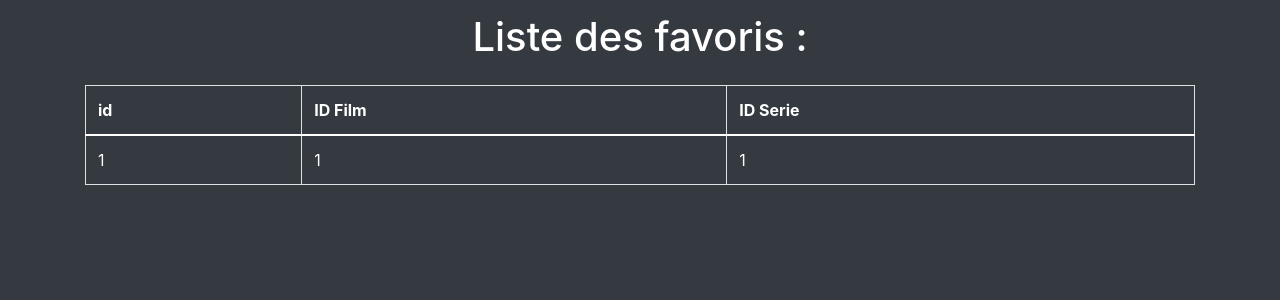
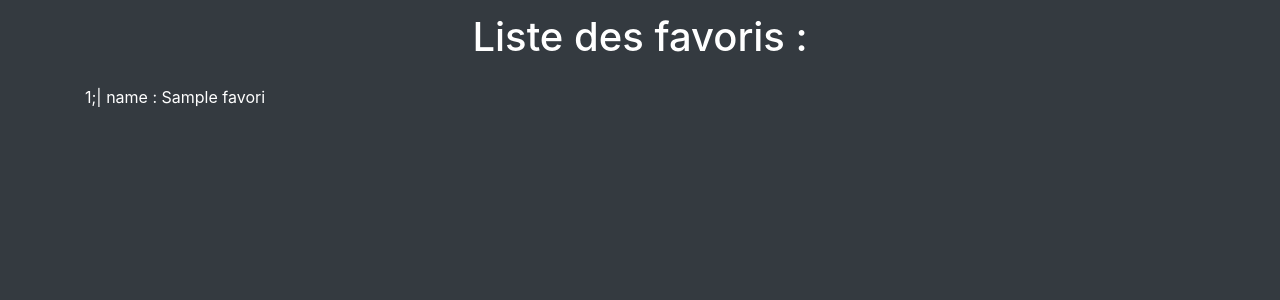
Before and after one commit to KaazDW/A3S5-Symfony-movieApi, a Symfony app: template templates/favoris.html.twig in a window 1280 px wide. Shown: the part 81-381 px from the top of the page. Run offline with Twig, Linux system fonts and the light colour scheme; the template is opened without the code that fills it: most values are stand-ins (such as "Sample title", 1, 10 or a date in 2020); some libraries are stand-ins or nearby versions.

Commit message:
[fix] doctrine fav name add

```diff
--- a/src/Controller/MovieController.php
+++ b/src/Controller/MovieController.php
@@ -34,7 +34,7 @@ class MovieController extends AbstractController
             'GET',
             '/3/movie/popular?language=fr-FR&page=1'
         );
-0
+
         if ($request->query->has('q')) {
             $query = $request->query->get('q');
             $movies = $this->searchMovies($query);
--- a/src/Entity/Favorite.php
+++ b/src/Entity/Favorite.php
@@ -17,7 +17,7 @@ class Favorite
     private ?int $idMovie = null;
 
     #[ORM\Column(nullable: true)]
-    private ?int $name = null;
+    private ?string $name = null;
 
     #[ORM\Column(nullable: true)]
     private ?int $idSerie = null;
@@ -38,12 +38,12 @@ class Favorite
         return $this;
     }
 
-    public function getName(): ?int
+    public function getName(): ?string
     {
         return $this->name;
     }
 
-    public function setName(?int $name): static
+    public function setName(?string $name): static
     {
         $this->name = $name;
         return $this;
--- a/templates/favoris.html.twig
+++ b/templates/favoris.html.twig
@@ -3,22 +3,17 @@
 {% block body %}
     <h1 class="text-white text-center mt-4 mb-4">Liste des favoris :</h1>
     <div class="container">
-        <table class="table table-bordered text-white">
-            <thead>
-            <tr>
-                <th>id</th>
-                <th>ID Film</th>
-                <th>ID Serie</th>
-            </tr>
-            </thead>
-            {% for favori in favoris %}
-                <tr>
-                    <td>{{ favori.id }}</td>
-                    <td>{{ favori.idMovie }} </td>
-                    <td>{{ favori.idSerie }} </td>
-                </tr>
-            {% endfor %}
-        </table>
+        {% for favori in favoris %}
+            <div style="display: flex; align-items: center;">
+                <p>{{ favori.id }}; </p>
+
+                {% if favori.idSerie is empty %}
+                    <p>| type: Movie;</p>
+                {% elseif favori.idMovie is empty %}
+                    <p>| type: Serie; </p>
+                {% endif %}
+                <p>| name : {{ favori.name }} </p>
+            </div>
+        {% endfor %}
     </div>
-
 {% endblock %}
```
Also changed, not shown: migrations/Version20231111230152.php (added, +31 -0 lines).
